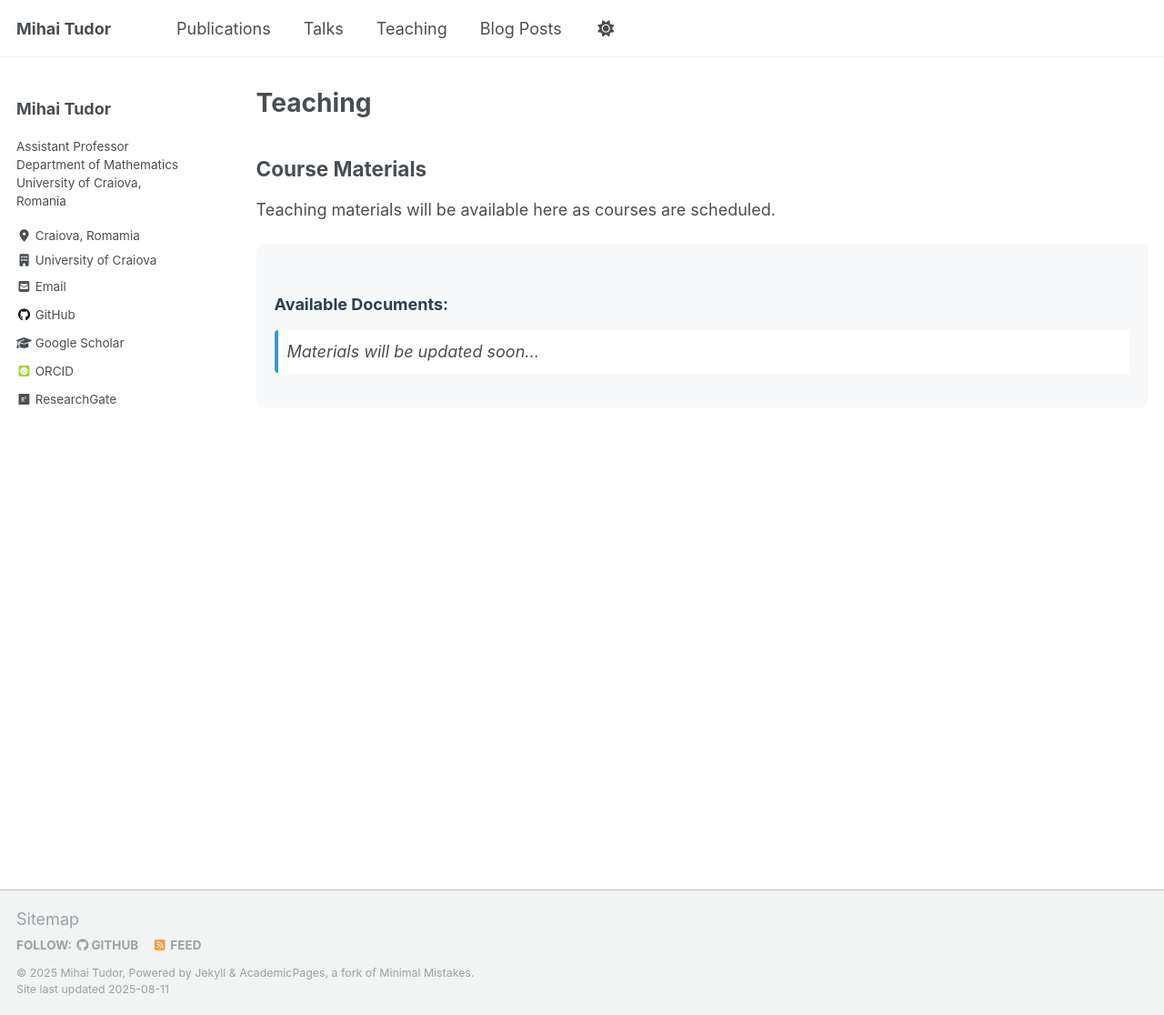
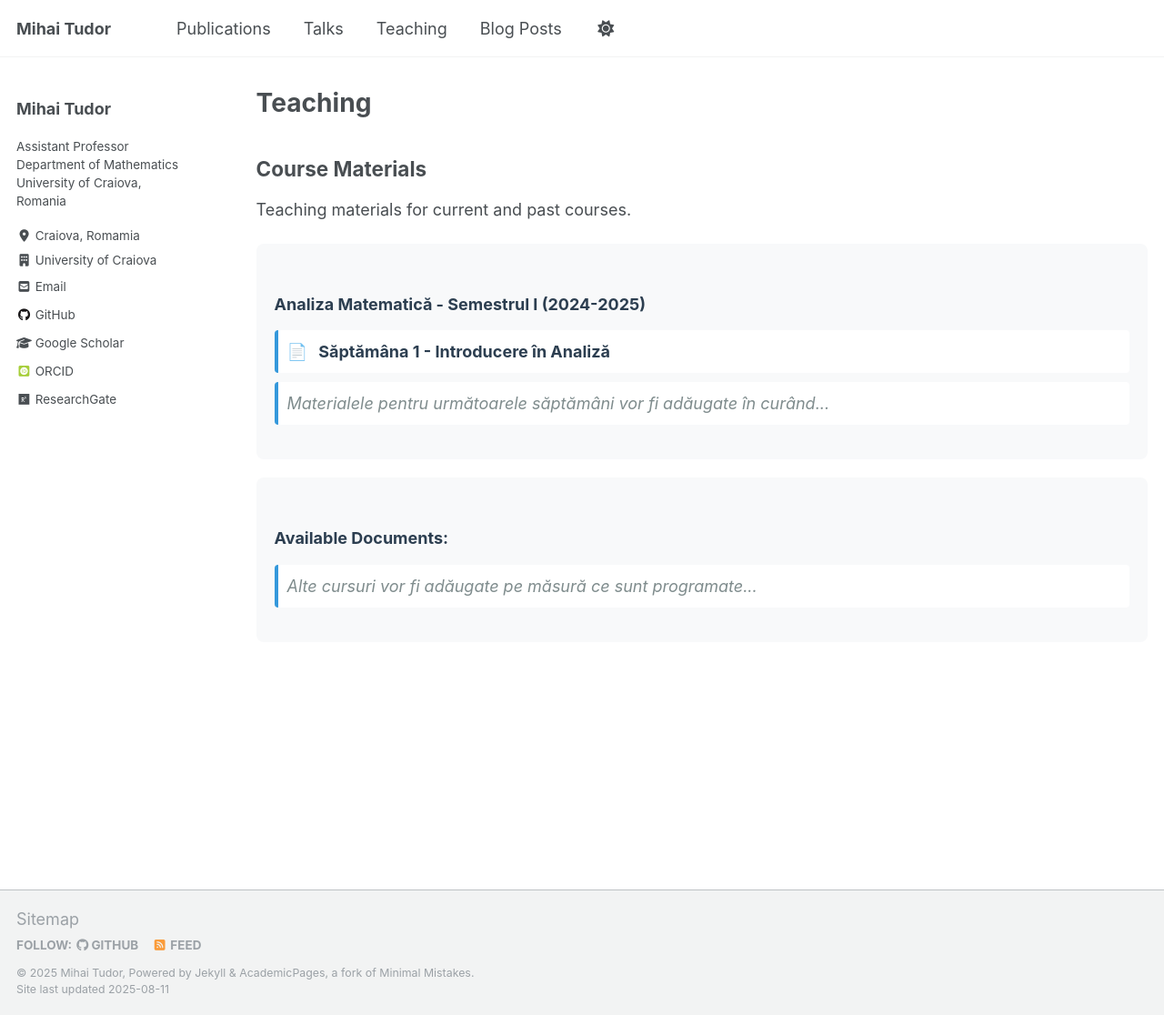
Before and after one commit to MihaiTudor26/mihaitudor26.github.io, a Jekyll site: the page built from _pages/teaching.html, in a window 1280 px wide and 1116 px high. Shown: the whole window at 91% size. Built offline with Jekyll 4.4.1, drawn with Linux system fonts in a browser that asks for light colours; some web fonts are replaced; a script that is not in the unit is left out.

Commit message:
Update teaching.html

```diff
--- a/_pages/teaching.html
+++ b/_pages/teaching.html
@@ -6,13 +6,20 @@ author_profile: true
 ---
 
 <h2>Course Materials</h2>
+<p>Teaching materials for current and past courses.</p>
 
-<p>Teaching materials will be available here as courses are scheduled.</p>
+<div id="teaching-materials">
+  <h3>Analiza Matematică - Semestrul I (2024-2025)</h3>
+  <ul id="files-list">
+    <li><a href="/files/analiza/saptamana1.pdf" target="_blank">Săptămâna 1 - Introducere în Analiză</a></li>
+    <li><em>Materialele pentru următoarele săptămâni vor fi adăugate în curând...</em></li>
+  </ul>
+</div>
 
 <div id="teaching-materials">
   <h3>Available Documents:</h3>
   <ul id="files-list">
-    <li><em>Materials will be updated soon...</em></li>
+    <li><em>Alte cursuri vor fi adăugate pe măsură ce sunt programate...</em></li>
   </ul>
 </div>
 
@@ -23,17 +30,14 @@ author_profile: true
   border-radius: 8px;
   margin: 20px 0;
 }
-
 #teaching-materials h3 {
   color: #2c3e50;
   margin-bottom: 15px;
 }
-
 #files-list {
   list-style: none;
   padding: 0;
 }
-
 #files-list li {
   margin-bottom: 10px;
   padding: 10px;
@@ -41,19 +45,20 @@ author_profile: true
   border-radius: 4px;
   border-left: 4px solid #3498db;
 }
-
 #files-list li a {
   text-decoration: none;
   color: #2c3e50;
   font-weight: bold;
 }
-
 #files-list li a:hover {
   color: #3498db;
 }
-
 #files-list li a:before {
   content: "📄 ";
   margin-right: 8px;
 }
+#files-list li em {
+  color: #7f8c8d;
+  font-style: italic;
+}
 </style>
```
